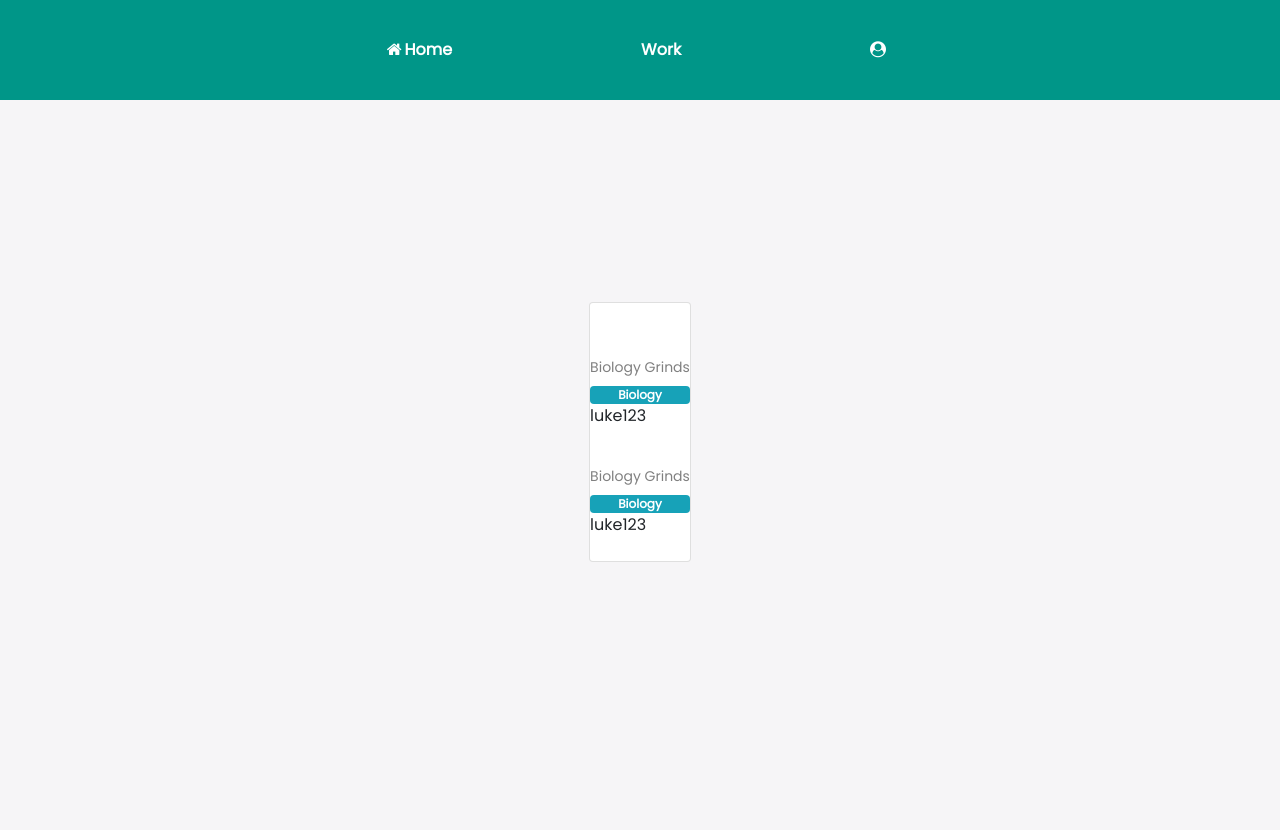
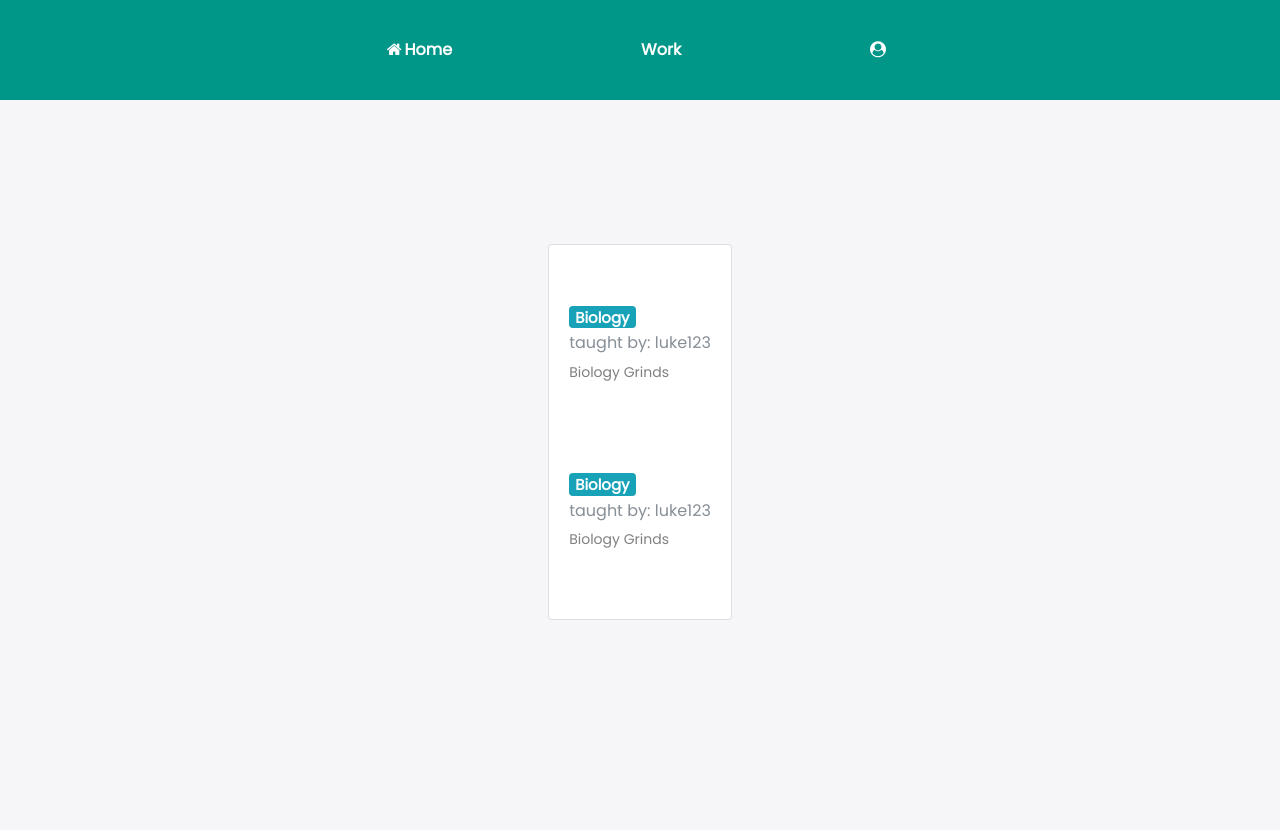
Before and after one commit to yannickk10/CA326-GrindsApp, a Django app: page /studentdash/home/ in a window 1280 px wide. Run offline with Django 3.2, Linux system fonts and the light colour scheme; data comes from the database, SQL or seed files in the repository; some libraries are stand-ins or nearby versions.

Commit message:
Added new card for content in student home

```diff
--- a/code/django_webapp/dashboard/templates/dashboard/students/home.html
+++ b/code/django_webapp/dashboard/templates/dashboard/students/home.html
@@ -2,9 +2,13 @@
 
 {% block content %}
     {% for course in courses %}
-      <h2><a href="{% url 'studentdash:course_detail' course.id %}">{{ course.name }}</a></h2>
-      {{ course.subject.get_html_badge }}
-      {{ course.tutor }}
+      <div class="card" style="border: none; width: auto;">
+        <div class="card-body">
+          <h5 class="card-title">{{ course.subject.get_html_badge }}</a></h5>
+          <h6 class="card-subtitle mb-2 text-muted">taught by:  {{ course.tutor }} </h6>
+          <a href="{% url 'studentdash:course_detail' course.id %}">{{ course.name }}</a>
+        </div>
+      </div>
       <br></br>
     {% endfor %}
 {% endblock %}
```
